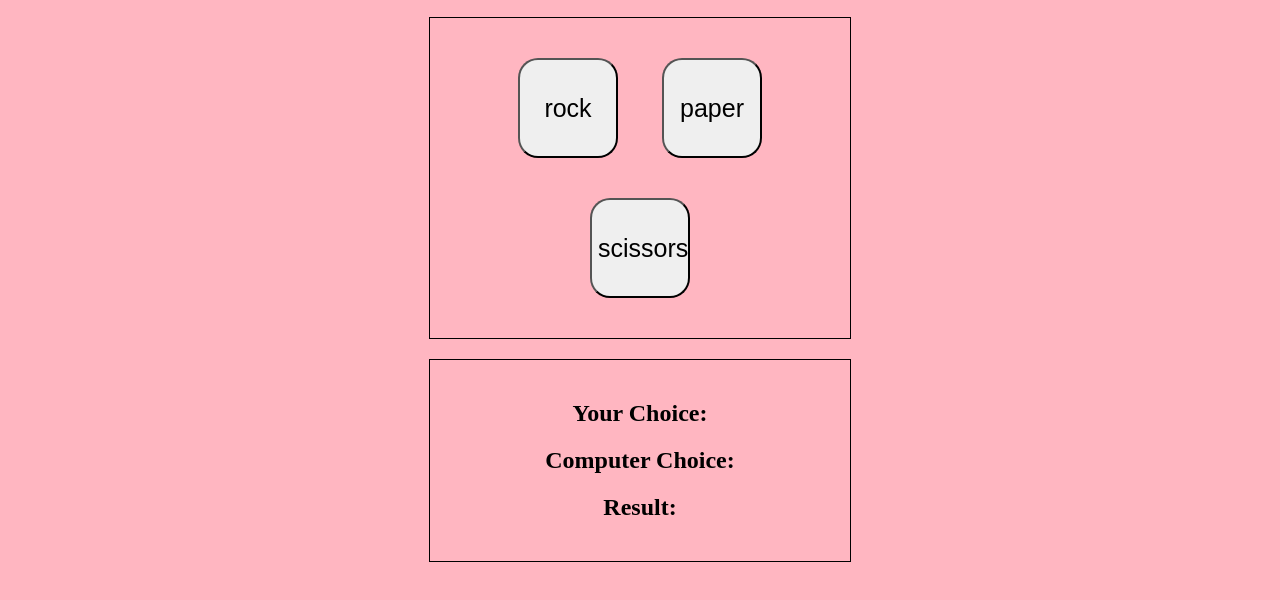
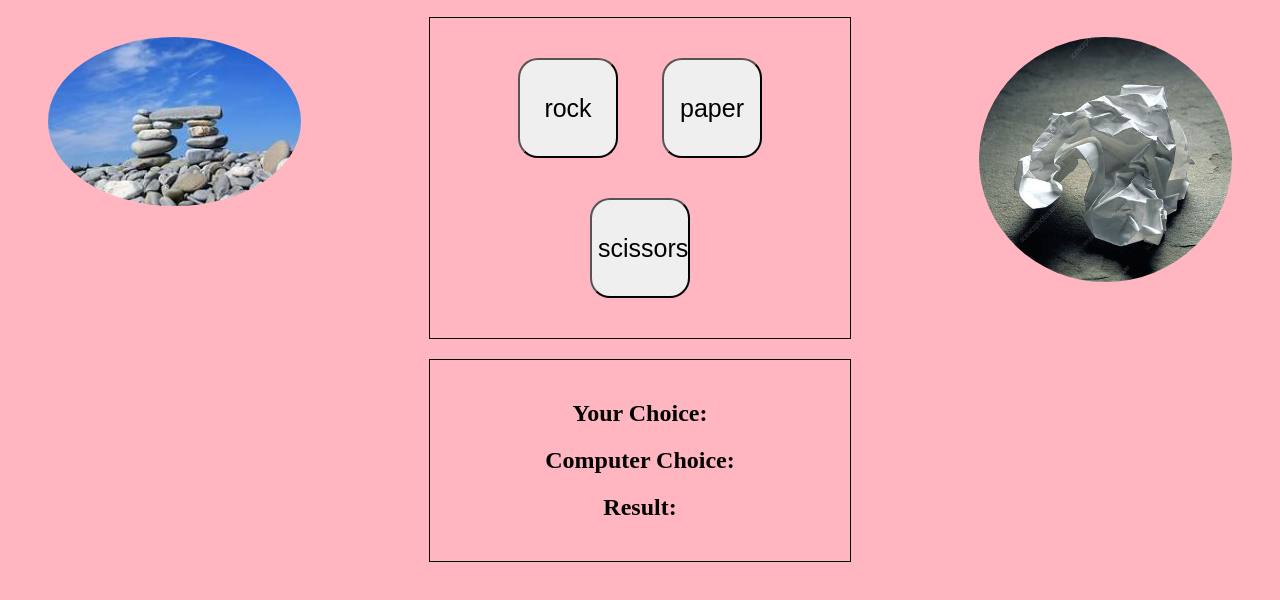
Before and after one commit to Conorjbr/Draft-RPS-game, a plain HTML site: page index.html in a window 1280 px wide. Shown: the part 102-702 px from the top of the page. Drawn offline with Linux system fonts and the light colour scheme.

Commit message:
Add rock and paper images

```diff
--- a/assets/style.css
+++ b/assets/style.css
@@ -37,3 +37,18 @@ button {
     margin: auto;
     margin-top: 20px;
   }
+
+  .image-left {
+    float: left;
+    width: 20%;
+    margin: 20px;
+    padding: 20px;
+    border-radius: 50%;
+  }
+  .image-right {
+    float: right;
+    width: 20%;
+    margin: 20px;
+    padding: 20px;
+    border-radius: 50%;
+  }
--- a/index.html
+++ b/index.html
@@ -17,11 +17,24 @@
 <body>
 
     <h1 class="center">Rock - Paper - Scissors</h1>
+    <div>
+        <img class="image-left" src="images/rock.jpeg" alt="Rocks">
+    </div>
+    <div>
+        <img class="image-right" src="images/paper.jpeg" alt="Paper">
+    </div>
 
     <div class="center">
     <button id="rock">rock</button>
     <button id="paper">paper</button>
     <button id="scissors">scissors</button>
+    </div>
+
+
+
+    <div>
+
+
     </div>
 
     <div class="center">
```
Also changed, not shown: images/paper.jpeg (added), images/rock.jpeg (added).
